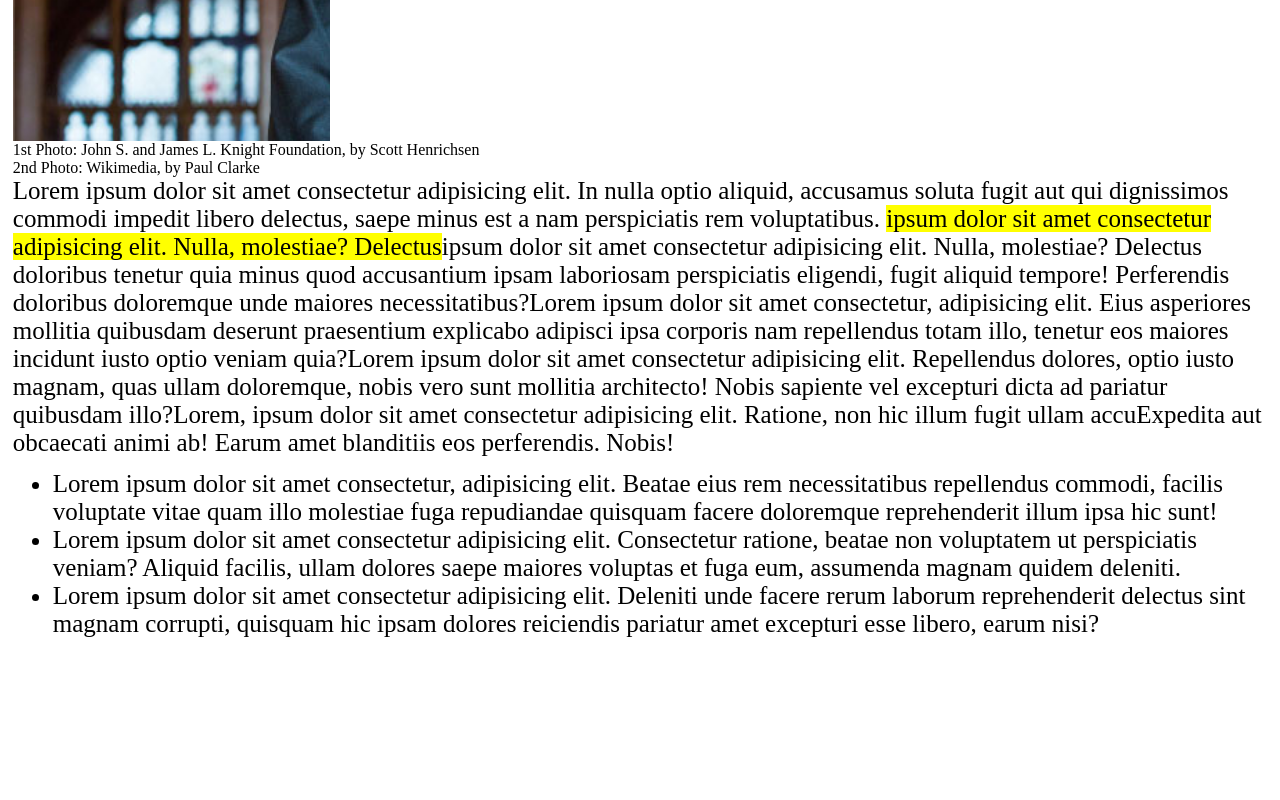
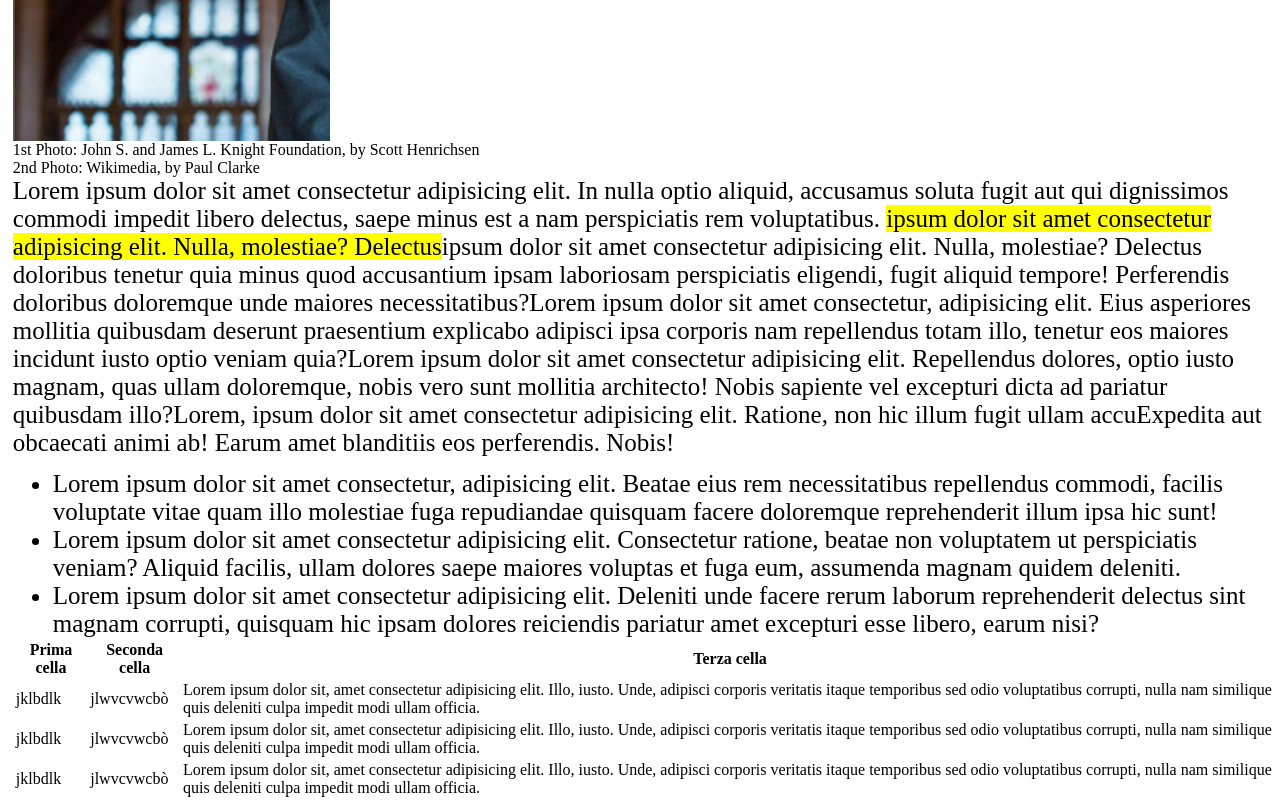
Before and after one commit to WilliamHaxhija/html-css-booleaner, a plain HTML site: page index.html in a window 1280 px wide. Shown: the part 1370-2170 px from the top of the page. Before the commit the page ends 2008 px from the top, so only its background shows below. Drawn offline with Linux system fonts and the light colour scheme.

Commit message:
feat: add table

```diff
--- a/index.html
+++ b/index.html
@@ -33,9 +33,36 @@
                 <li>Lorem ipsum dolor sit amet consectetur adipisicing elit. Deleniti unde facere rerum laborum reprehenderit delectus sint magnam corrupti, quisquam hic ipsam dolores reiciendis pariatur amet excepturi esse libero, earum nisi?</li>
             </ul>
         </section>
+        <!-- table section -->
         <section>
-
+            <table>
+                <thead>
+                    <tr>
+                        <th>Prima cella</th>
+                        <th>Seconda cella</th>
+                        <th>Terza cella</th>
+                    </tr>
+                </thead>
+                <tbody>
+                    <tr>
+                        <td>jklbdlk</td>
+                        <td>jlwvcvwcbò</td>
+                        <td>Lorem ipsum dolor sit, amet consectetur adipisicing elit. Illo, iusto. Unde, adipisci corporis veritatis itaque temporibus sed odio voluptatibus corrupti, nulla nam similique quis deleniti culpa impedit modi ullam officia.</td>
+                    </tr>
+                    <tr>
+                        <td>jklbdlk</td>
+                        <td>jlwvcvwcbò</td>
+                        <td>Lorem ipsum dolor sit, amet consectetur adipisicing elit. Illo, iusto. Unde, adipisci corporis veritatis itaque temporibus sed odio voluptatibus corrupti, nulla nam similique quis deleniti culpa impedit modi ullam officia.</td>
+                    </tr>
+                    <tr>
+                        <td>jklbdlk</td>
+                        <td>jlwvcvwcbò</td>
+                        <td>Lorem ipsum dolor sit, amet consectetur adipisicing elit. Illo, iusto. Unde, adipisci corporis veritatis itaque temporibus sed odio voluptatibus corrupti, nulla nam similique quis deleniti culpa impedit modi ullam officia.</td>
+                    </tr>
+                </tbody>
+            </table>
         </section>
+        <!-- /table section -->
     </main>
 </body>
 </html>
```
